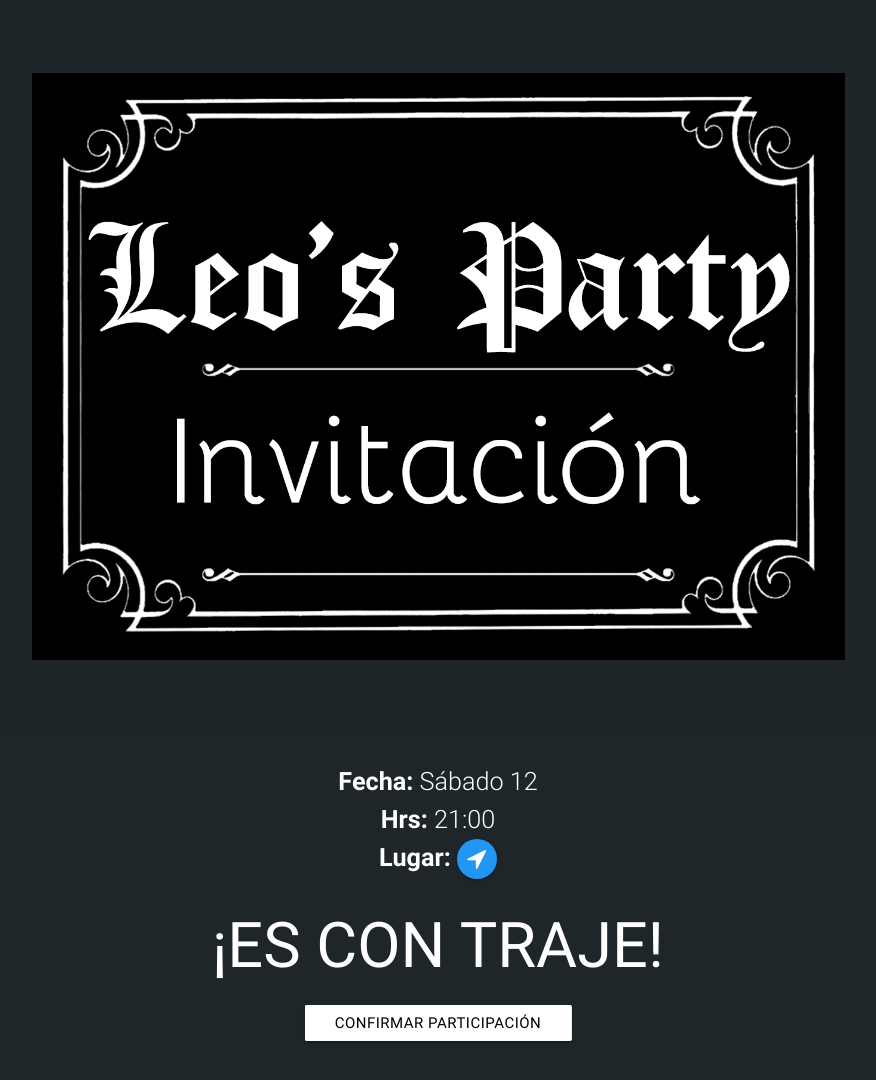
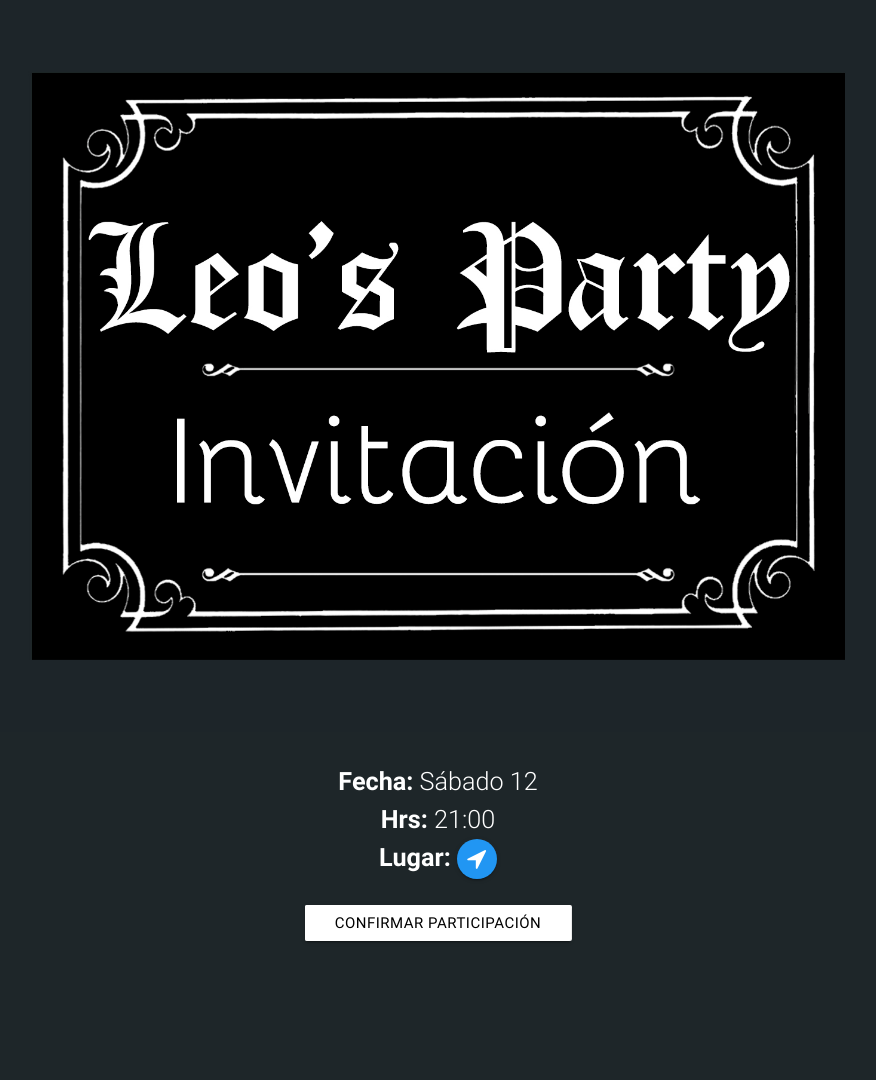
Before and after one commit to 4M1LK4R/Leo-sParty, a plain HTML site: page index.html in a window 1280 px wide. Shown: the whole page, without its empty margins (202-1078 px from the left). After the commit the page ends 1008 px from the top, so only its background shows below. Drawn offline with nearby package versions, Linux system fonts and the light colour scheme.

Commit message:
sin traje

```diff
--- a/index.html
+++ b/index.html
@@ -29,7 +29,6 @@
                 <br>
                 <b>Lugar:</b>&nbsp;<a target="_blank" class="btn btn-floating blue white-text" href="https://goo.gl/maps/RsHtT4bvowr"><i class="icon-direction"></i></a>
             </p>
-            <h1 class="white-text">¡ES CON TRAJE!</h1>
             <a target="_blank" class="btn white black-text pulse" href="https://chat.whatsapp.com/invite/18o9b3ErvG13leLU6uWg2B">CONFIRMAR&nbsp;PARTICIPACIÓN</a>
         </center>
         <br>
```
